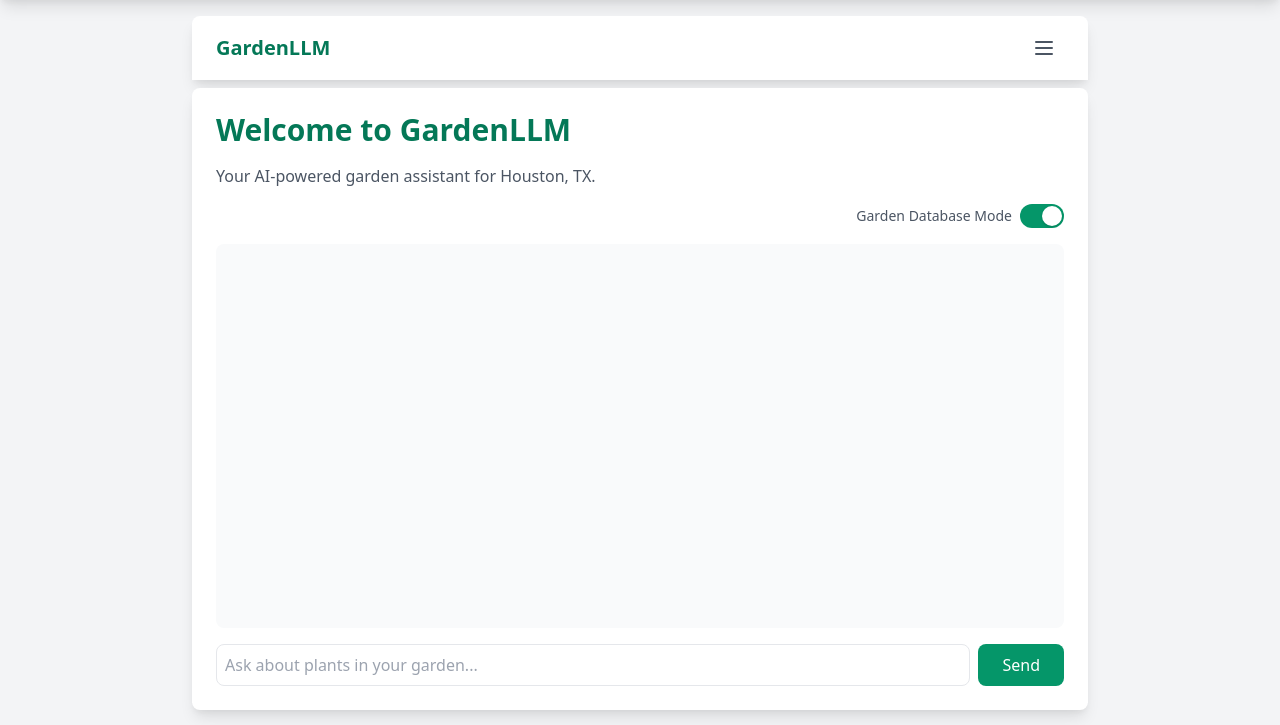
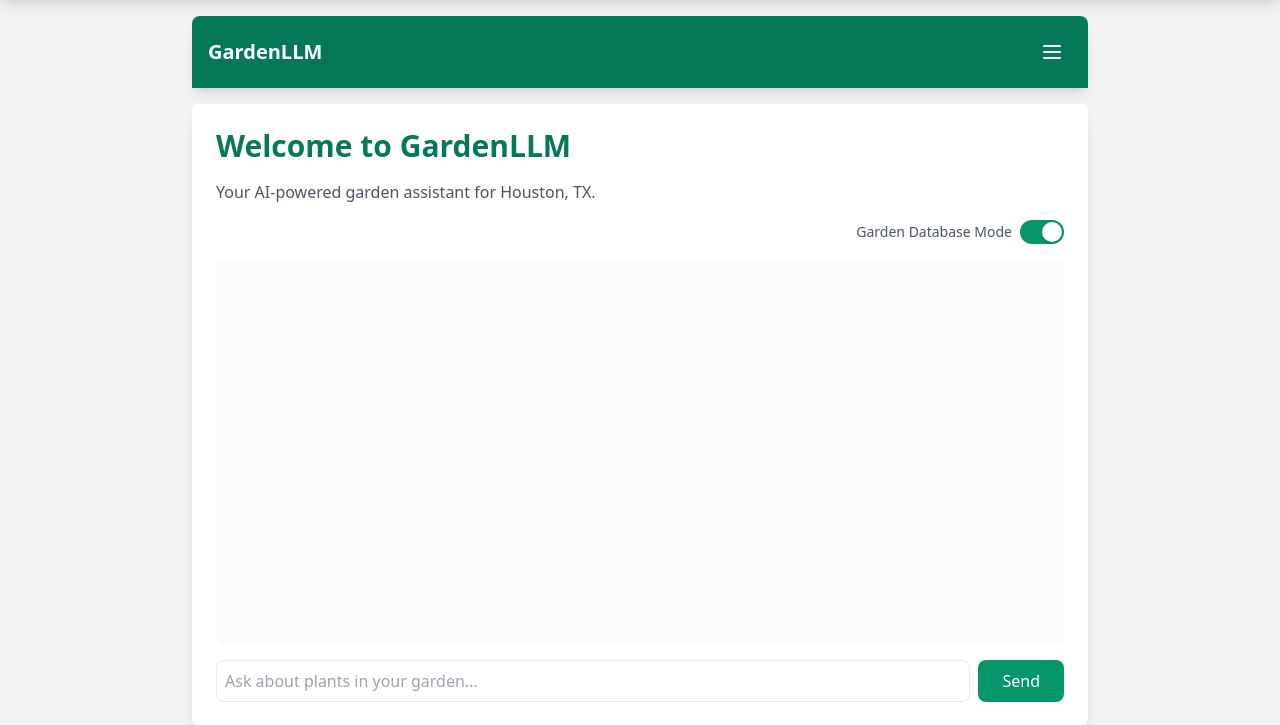
Before and after one commit to LaurenceW01/GardenLLM, a FastAPI app: page / in a window 1280 px wide. Shown: the part 60-785 px from the top of the page. Run offline with FastAPI, Linux system fonts and the light colour scheme; data that the repository does not hold is empty; parts of the project's set-up code (start-up, migrations or seed data) failed here and were passed over; some libraries are stand-ins or nearby versions.

Commit message:
remove duplicate menu bars

```diff
--- a/templates/index.html
+++ b/templates/index.html
@@ -291,11 +291,10 @@
     class="max-w-4xl mx-auto"
     x-data="chatInterface"
 >
-    <!-- New Menu Bar -->
-    <div class="bg-white shadow-lg rounded-t-lg mb-2">
-        <div class="max-w-4xl mx-auto px-6 py-3">
+    <!-- Top Navigation Bar -->
+    <div class="bg-green-700 text-white rounded-t-lg shadow-lg p-4 mb-4">
         <div class="flex items-center justify-between">
-                <a href="/" class="text-xl font-bold text-green-700 hover:text-green-800">
+            <a href="/" class="text-xl font-bold hover:text-green-100">
                 GardenLLM
             </a>
 
@@ -303,7 +302,7 @@
             <div x-data="{ isOpen: false }" class="relative">
                 <button
                     @click="isOpen = !isOpen"
-                        class="text-gray-600 hover:text-green-700 p-2"
+                    class="text-white hover:text-green-100 p-2"
                     aria-label="Menu"
                 >
                     <svg class="w-6 h-6" fill="none" stroke="currentColor" viewBox="0 0 24 24">
@@ -347,7 +346,6 @@
                                 <span>💾</span> Save Chat
                             </span>
                         </button>
-                        </div>
                     </div>
                 </div>
             </div>
```
Lines whose indentation alone changed are shown as unchanged.
